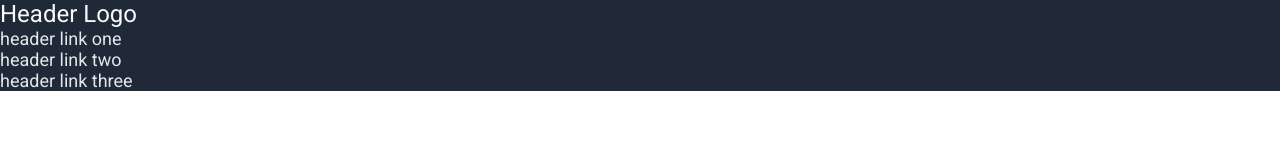
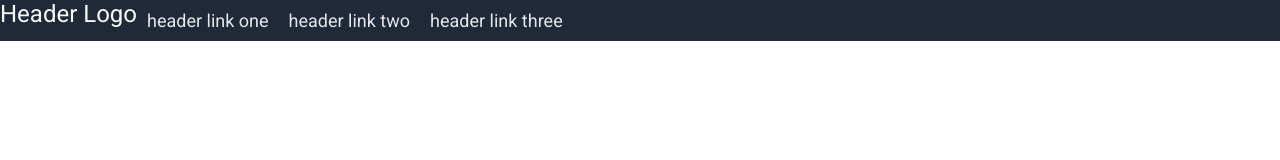
Before and after one commit to EddieBahago/git_test, a plain HTML site: page index.html in a window 1280 px wide. Drawn offline with Linux system fonts and the light colour scheme.

Commit message:
flex-direction

```diff
--- a/styles.css
+++ b/styles.css
@@ -21,4 +21,15 @@ body{
 .header-link{
     font-size: 18px;
     color: #E5E7EB;
+    margin: 10px;
 }
+
+.navbar{
+    display: flex;
+    flex-direction: row;
+}
+
+ul{
+    display: flex;
+    flex-direction: row;
+}
```
